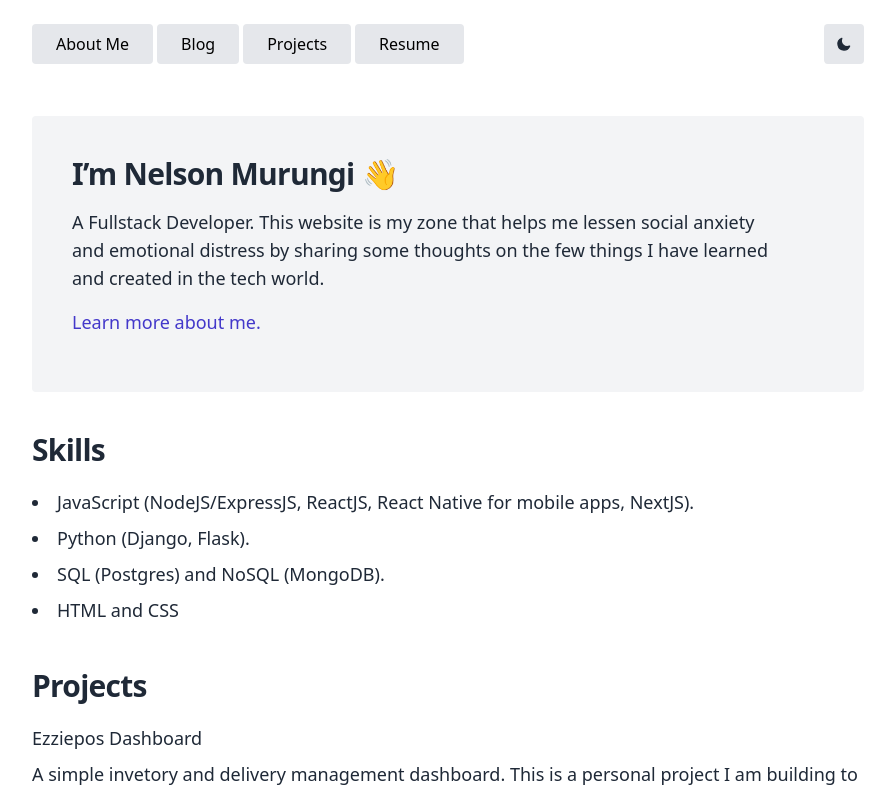
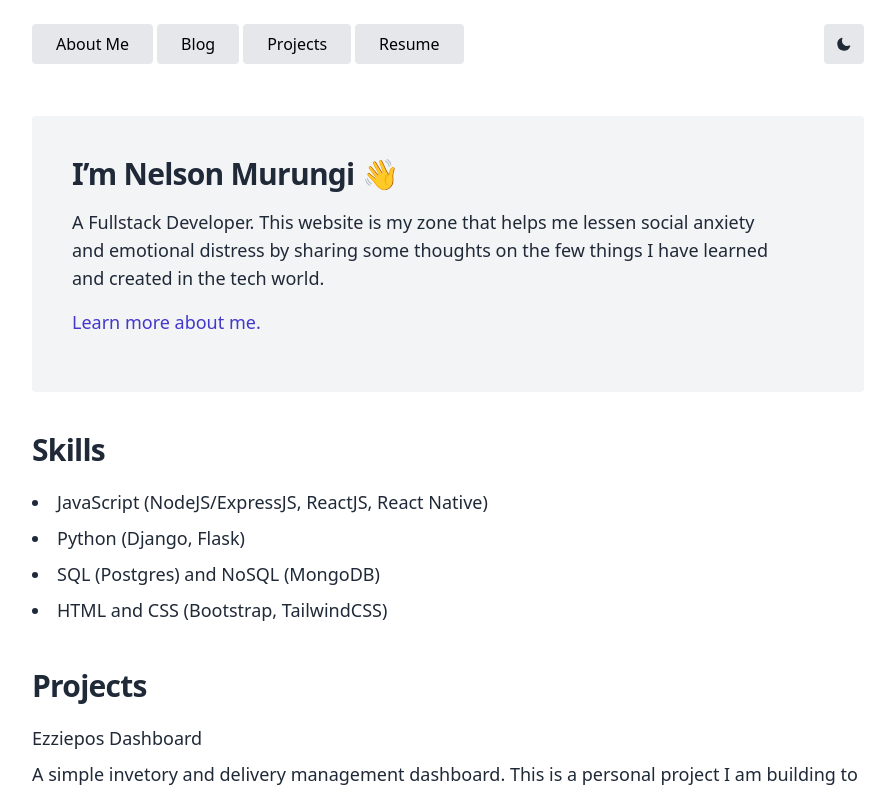
Before and after one commit to mwinel/nelsonmurungi.com, a Next.js app: page / in a window 1280 px wide. Shown: the top 800 px of the page, without its empty margins (192-1087 px from the left). Built offline with nearby package versions, Linux system fonts and the light colour scheme; what @tailwindcss/typography would draw is missing.

Commit message:
Update skills list

```diff
--- a/data/skills.js
+++ b/data/skills.js
@@ -1,19 +1,19 @@
 export const skills = [
   {
     id: 1,
-    name: "JavaScript (NodeJS/ExpressJS, ReactJS, React Native for mobile apps, NextJS).",
+    name: "JavaScript (NodeJS/ExpressJS, ReactJS, React Native)",
   },
   {
     id: 2,
-    name: "Python (Django, Flask).",
+    name: "Python (Django, Flask)",
   },
   {
     id: 3,
-    name: "SQL (Postgres) and NoSQL (MongoDB).",
+    name: "SQL (Postgres) and NoSQL (MongoDB)",
   },
   {
     id: 4,
-    name: "HTML and CSS",
+    name: "HTML and CSS (Bootstrap, TailwindCSS)",
   },
   {
     id: 5,
@@ -28,11 +28,15 @@ export const skills = [
     name: "Argo CD",
   },
   {
-    id: 7,
-    name: "Version Control",
+    id: 8,
+    name: "Helm",
   },
   {
-    id: 8,
+    id: 9,
     name: "CI/CD",
   },
+  {
+    id: 10,
+    name: "Google Cloud Platform",
+  },
 ];
```
